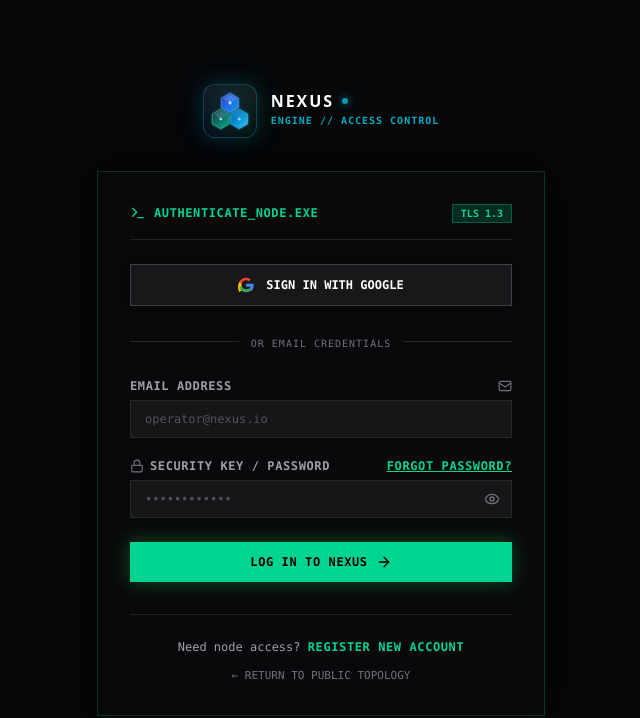
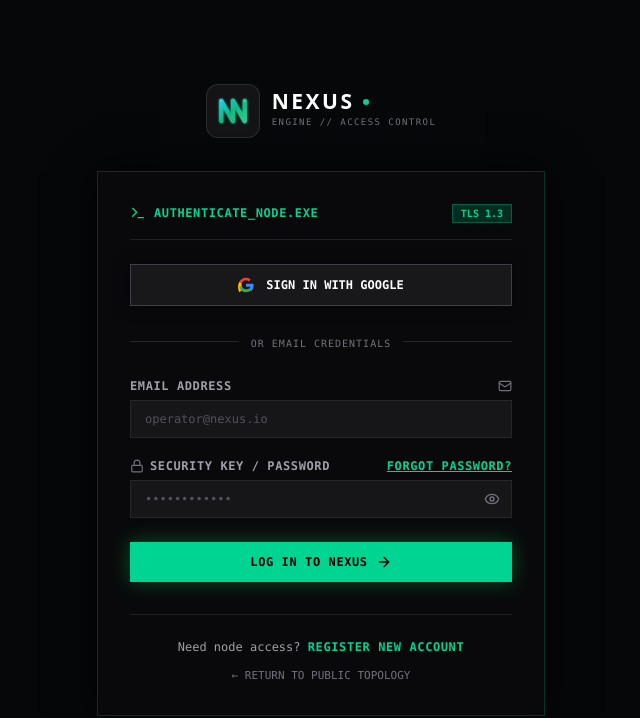
Before and after one commit to Nexus-ai2026/Nexus, a React (Vite) app: page /login in a window 1280 px wide. Shown: the top 718 px of the page, without its empty margins (319-959 px from the left). Built offline with nearby package versions, Linux system fonts and the light colour scheme; no server answers.

Commit message:
Simplify Nexus branding and logo

```diff
--- a/src/components/NexusLogo.tsx
+++ b/src/components/NexusLogo.tsx
@@ -8,10 +8,10 @@
   glow?: boolean;
 }
 
-export const NexusLogoIcon: React.FC<{ size?: number; className?: string }> = ({
-  size = 32,
-  className = '',
-}) => {
+export const NexusLogoIcon: React.FC<{
+  size?: number;
+  className?: string;
+}> = ({ size = 32, className = '' }) => {
   return (
     <svg
       width={size}
@@ -22,32 +22,26 @@
       className={`shrink-0 transition-transform duration-300 ${className}`}
     >
       <defs>
-        {/* Deep Luxury Sapphire to Emerald Gradients */}
-        <linearGradient id="nexus-hex-top" x1="20" y1="10" x2="80" y2="60" gradientUnits="userSpaceOnUse">
-          <stop offset="0%" stopColor="#1e3a8a" />
-          <stop offset="40%" stopColor="#2563eb" />
-          <stop offset="100%" stopColor="#06b6d4" />
+        <linearGradient
+          id="nexus-mark"
+          x1="20"
+          y1="15"
+          x2="80"
+          y2="85"
+          gradientUnits="userSpaceOnUse"
+        >
+          <stop offset="0%" stopColor="#22d3ee" />
+          <stop offset="50%" stopColor="#10b981" />
+          <stop offset="100%" stopColor="#34d399" />
         </linearGradient>
 
-        <linearGradient id="nexus-hex-left" x1="10" y1="40" x2="60" y2="90" gradientUnits="userSpaceOnUse">
-          <stop offset="0%" stopColor="#1e293b" />
-          <stop offset="50%" stopColor="#0f766e" />
-          <stop offset="100%" stopColor="#10b981" />
-        </linearGradient>
-
-        <linearGradient id="nexus-hex-right" x1="40" y1="40" x2="90" y2="90" gradientUnits="userSpaceOnUse">
-          <stop offset="0%" stopColor="#0369a1" />
-          <stop offset="50%" stopColor="#0284c7" />
-          <stop offset="100%" stopColor="#38bdf8" />
-        </linearGradient>
-
-        <linearGradient id="nexus-facet-bevel" x1="0" y1="0" x2="100" y2="100" gradientUnits="userSpaceOnUse">
-          <stop offset="0%" stopColor="#ffffff" stopOpacity="0.4" />
-          <stop offset="100%" stopColor="#ffffff" stopOpacity="0.0" />
-        </linearGradient>
-
-        {/* Ambient Bloom Filter */}
-        <filter id="nexus-luxury-glow" x="-20%" y="-20%" width="140%" height="140%">
+        <filter
+          id="nexus-glow"
+          x="-30%"
+          y="-30%"
+          width="160%"
+          height="160%"
+        >
           <feGaussianBlur stdDeviation="2.5" result="blur" />
           <feMerge>
             <feMergeNode in="blur" />
@@ -56,74 +50,29 @@
         </filter>
       </defs>
 
-      {/* Background Micro Network Mesh Grid */}
-      <circle cx="50" cy="50" r="44" stroke="#1e293b" strokeWidth="0.8" strokeDasharray="3 3" opacity="0.6" />
+      {/* Minimal N mark */}
+      <g filter="url(#nexus-glow)">
+        <path
+          d="M22 74V26L50 74V26"
+          stroke="url(#nexus-mark)"
+          strokeWidth="10"
+          strokeLinecap="round"
+          strokeLinejoin="round"
+        />
 
-      {/* Central Interconnection Node Rays */}
-      <line x1="50" y1="30" x2="28" y2="68" stroke="#38bdf8" strokeWidth="1.2" strokeOpacity="0.5" strokeDasharray="2 2" />
-      <line x1="50" y1="30" x2="72" y2="68" stroke="#06b6d4" strokeWidth="1.2" strokeOpacity="0.5" strokeDasharray="2 2" />
-      <line x1="28" y1="68" x2="72" y2="68" stroke="#10b981" strokeWidth="1.2" strokeOpacity="0.5" strokeDasharray="2 2" />
-
-      {/* --- TOP HEXAGON NODE (Primary Cluster) --- */}
-      <g filter="url(#nexus-luxury-glow)">
-        {/* Main Solid Hexagon */}
-        <polygon
-          points="50,8 70,19.5 70,42.5 50,54 30,42.5 30,19.5"
-          fill="url(#nexus-hex-top)"
-          stroke="#60a5fa"
-          strokeWidth="1.2"
+        <path
+          d="M50 26L78 74V26"
+          stroke="url(#nexus-mark)"
+          strokeWidth="10"
+          strokeLinecap="round"
+          strokeLinejoin="round"
         />
-        {/* Hexagon Top Bevel Highlight */}
-        <polygon
-          points="50,11 67,21 50,31 33,21"
-          fill="url(#nexus-facet-bevel)"
-          opacity="0.6"
-        />
-        {/* Core Center Pulse */}
-        <circle cx="50" cy="31" r="3.5" fill="#ffffff" />
-        <circle cx="50" cy="31" r="1.5" fill="#0284c7" />
       </g>
 
-      {/* --- BOTTOM-LEFT HEXAGON NODE --- */}
-      <g filter="url(#nexus-luxury-glow)">
-        <polygon
-          points="28,46 48,57.5 48,80.5 28,92 8,80.5 8,57.5"
-          fill="url(#nexus-hex-left)"
-          stroke="#34d399"
-          strokeWidth="1.2"
-        />
-        {/* Top Facet */}
-        <polygon
-          points="28,49 45,59 28,69 11,59"
-          fill="url(#nexus-facet-bevel)"
-          opacity="0.5"
-        />
-        {/* Center Node */}
-        <circle cx="28" cy="69" r="3" fill="#ffffff" />
-        <circle cx="28" cy="69" r="1.5" fill="#059669" />
-      </g>
-
-      {/* --- BOTTOM-RIGHT HEXAGON NODE --- */}
-      <g filter="url(#nexus-luxury-glow)">
-        <polygon
-          points="72,46 92,57.5 92,80.5 72,92 52,80.5 52,57.5"
-          fill="url(#nexus-hex-right)"
-          stroke="#38bdf8"
-          strokeWidth="1.2"
-        />
-        {/* Top Facet */}
-        <polygon
-          points="72,49 89,59 72,69 55,59"
-          fill="url(#nexus-facet-bevel)"
-          opacity="0.5"
-        />
-        {/* Center Node */}
-        <circle cx="72" cy="69" r="3" fill="#ffffff" />
-        <circle cx="72" cy="69" r="1.5" fill="#0284c7" />
-      </g>
-
-      {/* Glowing Center Bridge Intersection Spark */}
-      <circle cx="50" cy="50" r="2" fill="#38bdf8" className="animate-ping" opacity="0.8" />
+      {/* Small connection nodes */}
+      <circle cx="22" cy="26" r="4" fill="#22d3ee" />
+      <circle cx="50" cy="74" r="4" fill="#10b981" />
+      <circle cx="78" cy="26" r="4" fill="#34d399" />
     </svg>
   );
 };
@@ -131,7 +80,7 @@
 export const NexusLogo: React.FC<NexusLogoProps> = ({
   size = 'md',
   variant = 'full',
-  subtitle = 'Understands Your Data',
+  subtitle = 'Understand your data',
   className = '',
   glow = true,
 }) => {
@@ -149,29 +98,38 @@
   const boxPixel = pixelSize + 12;
 
   return (
-    <div className={`flex items-center gap-3.5 group select-none ${className}`}>
-      {/* Hex-Frame Emblem Container */}
     <div
-        className="relative flex items-center justify-center bg-gradient-to-b from-zinc-900/90 to-zinc-950/95 border border-cyan-500/30 group-hover:border-cyan-400/80 rounded-xl transition-all duration-300 shadow-[0_0_20px_rgba(6,182,212,0.12)] group-hover:shadow-[0_0_30px_rgba(56,189,248,0.3)] backdrop-blur-md"
-        style={{ width: `${boxPixel}px`, height: `${boxPixel}px` }}
+      className={`flex items-center gap-3 group select-none ${className}`}
     >
-        <NexusLogoIcon size={pixelSize} className="group-hover:scale-105" />
+      <div
+        className="relative flex items-center justify-center rounded-xl border border-white/10 bg-zinc-900/80 transition-all duration-300 group-hover:border-emerald-400/50 group-hover:bg-zinc-900"
+        style={{
+          width: `${boxPixel}px`,
+          height: `${boxPixel}px`,
+        }}
+      >
+        <NexusLogoIcon
+          size={pixelSize}
+          className="group-hover:scale-105"
+        />
+
         {glow && (
-          <div className="absolute -inset-1 bg-gradient-to-r from-blue-600/20 via-cyan-500/20 to-emerald-500/20 rounded-xl blur-md -z-10 group-hover:opacity-100 opacity-60 transition-opacity duration-300"></div>
+          <div className="absolute -inset-1 -z-10 rounded-xl bg-emerald-400/10 blur-md opacity-70 transition-opacity duration-300 group-hover:opacity-100" />
         )}
       </div>
 
       {variant === 'full' && (
         <div className="flex flex-col text-left">
           <div className="flex items-center gap-2 leading-none">
-            {/* Bold Premium Display Wordmark matching reference */}
-            <span className="text-21px font-black tracking-[0.12em] text-white group-hover:text-transparent group-hover:bg-clip-text group-hover:bg-gradient-to-r group-hover:from-white group-hover:via-cyan-200 group-hover:to-emerald-300 transition-all font-sans">
+            <span className="font-sans text-[21px] font-black tracking-[0.12em] text-white transition-colors duration-300 group-hover:text-emerald-300">
               NEXUS
             </span>
-            <span className="inline-block w-1.5 h-1.5 rounded-full bg-cyan-400 animate-pulse shadow-[0_0_8px_#38bdf8]"></span>
+
+            <span className="h-1.5 w-1.5 rounded-full bg-emerald-400" />
           </div>
+
           {subtitle && (
-            <span className="text-[10px] font-mono tracking-widest text-cyan-400/80 uppercase mt-1 font-semibold">
+            <span className="mt-1 text-[9px] font-medium uppercase tracking-[0.16em] text-zinc-500">
               {subtitle}
             </span>
           )}
@@ -181,10 +139,10 @@
   );
 };
 
-export const LiveDemoIcon: React.FC<{ className?: string; size?: number }> = ({
-  className = 'w-4 h-4',
-  size = 18,
-}) => {
+export const LiveDemoIcon: React.FC<{
+  className?: string;
+  size?: number;
+}> = ({ className = 'w-4 h-4', size = 18 }) => {
   return (
     <span className="relative inline-flex items-center justify-center shrink-0">
       <svg
@@ -200,20 +158,25 @@
       >
         <path d="M4.93 4.93a10 10 0 0 1 14.14 0" className="opacity-60" />
         <path d="M7.76 7.76a6 6 0 0 1 8.48 0" className="opacity-90" />
-        <polygon points="10 8 16 12 10 16 10 8" fill="currentColor" strokeWidth="0" />
+        <polygon
+          points="10 8 16 12 10 16 10 8"
+          fill="currentColor"
+          strokeWidth="0"
+        />
       </svg>
+
       <span className="absolute -top-1 -right-1 flex h-2 w-2 pointer-events-none">
-        <span className="animate-ping absolute inline-flex h-full w-full rounded-full bg-emerald-300 opacity-90"></span>
-        <span className="relative inline-flex rounded-full h-2 w-2 bg-emerald-200"></span>
+        <span className="absolute inline-flex h-full w-full animate-ping rounded-full bg-emerald-300 opacity-90" />
+        <span className="relative inline-flex h-2 w-2 rounded-full bg-emerald-200" />
       </span>
     </span>
   );
 };
 
-export const SpeedLaunchIcon: React.FC<{ className?: string; size?: number }> = ({
-  className = 'w-4 h-4',
-  size = 16,
-}) => {
+export const SpeedLaunchIcon: React.FC<{
+  className?: string;
+  size?: number;
+}> = ({ className = 'w-4 h-4', size = 16 }) => {
   return (
     <span className="relative inline-flex items-center justify-center shrink-0">
       <svg
```
Lines whose indentation alone changed are shown as unchanged.
